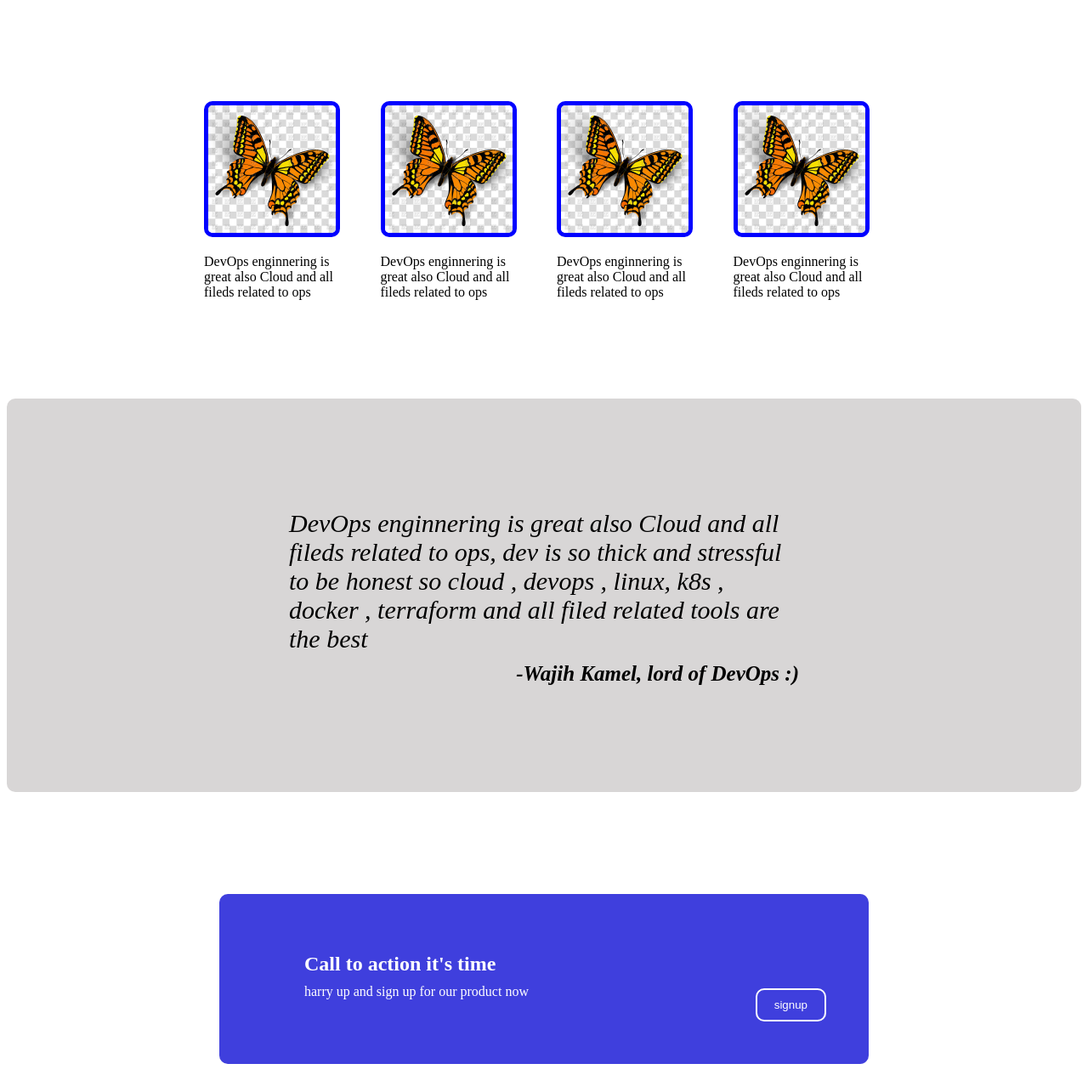
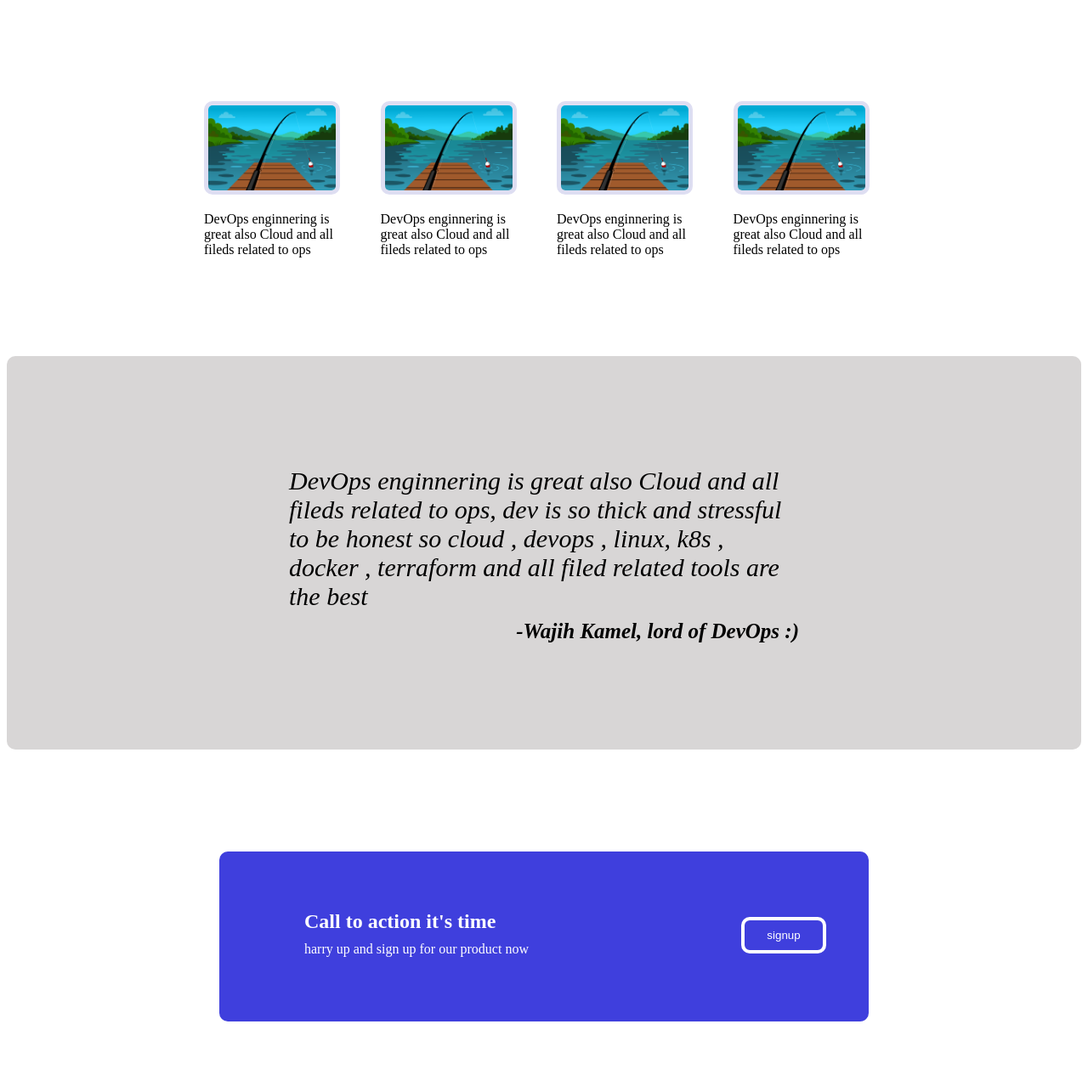
Before and after one commit to wajih-kamel/TOP_LandingPage, a plain HTML site: page index.html in a window 1280 px wide. Shown: the part 415-1700 px from the top of the page at 85% size. Drawn offline with Linux system fonts and the light colour scheme.

Commit message:
changing boxes images

```diff
--- a/index.html
+++ b/index.html
@@ -41,19 +41,19 @@
         <div class="boxes">
 
             <div>
-                <img src="images/butterfly.jpg" alt="butterfly" class="cards">
+                <img src="images/fishing.png" alt="fishsing" class="cards">
                 <p>DevOps enginnering is great also Cloud and all fileds related to ops</p>
             </div>
             <div>
-                <img src="images/butterfly.jpg" alt="butterfly" class="cards">
+                <img src="images/fishing.png" alt="fishsing" class="cards">
                 <p>DevOps enginnering is great also Cloud and all fileds related to ops</p>
             </div>
             <div>
-                <img src="images/butterfly.jpg" alt="butterfly" class="cards">
+                <img src="images/fishing.png" alt="fishsing" class="cards">
                 <p>DevOps enginnering is great also Cloud and all fileds related to ops</p>
             </div>
             <div>
-                <img src="images/butterfly.jpg" alt="butterfly" class="cards">
+                <img src="images/fishing.png" alt="fishsing" class="cards">
                 <p>DevOps enginnering is great also Cloud and all fileds related to ops</p>
             </div>
         </div>
--- a/style.css
+++ b/style.css
@@ -96,7 +96,7 @@ h1{
     margin-top: 100px;
     max-width: 150px;
     max-height: 150px;
-    border: solid 5px blue;
+    border: solid 5px rgb(222, 222, 242);
     flex: 1;
     border-radius: 10px;
 }
@@ -156,10 +156,12 @@ h1{
 
 .signupbox button{
 
-    align-self: self-end;
-    margin-top: -60px;
+    align-self: flex-end;
+    margin-top: -80px;
+    margin-bottom: 30px;
     background-color: #3f3fdd;
-    border: solid 2px white;
+    border: solid 4px white;
+    width: 100px;
 }
 
 .signupbox p{
```
Also changed, not shown: images/fishing.png (added).
